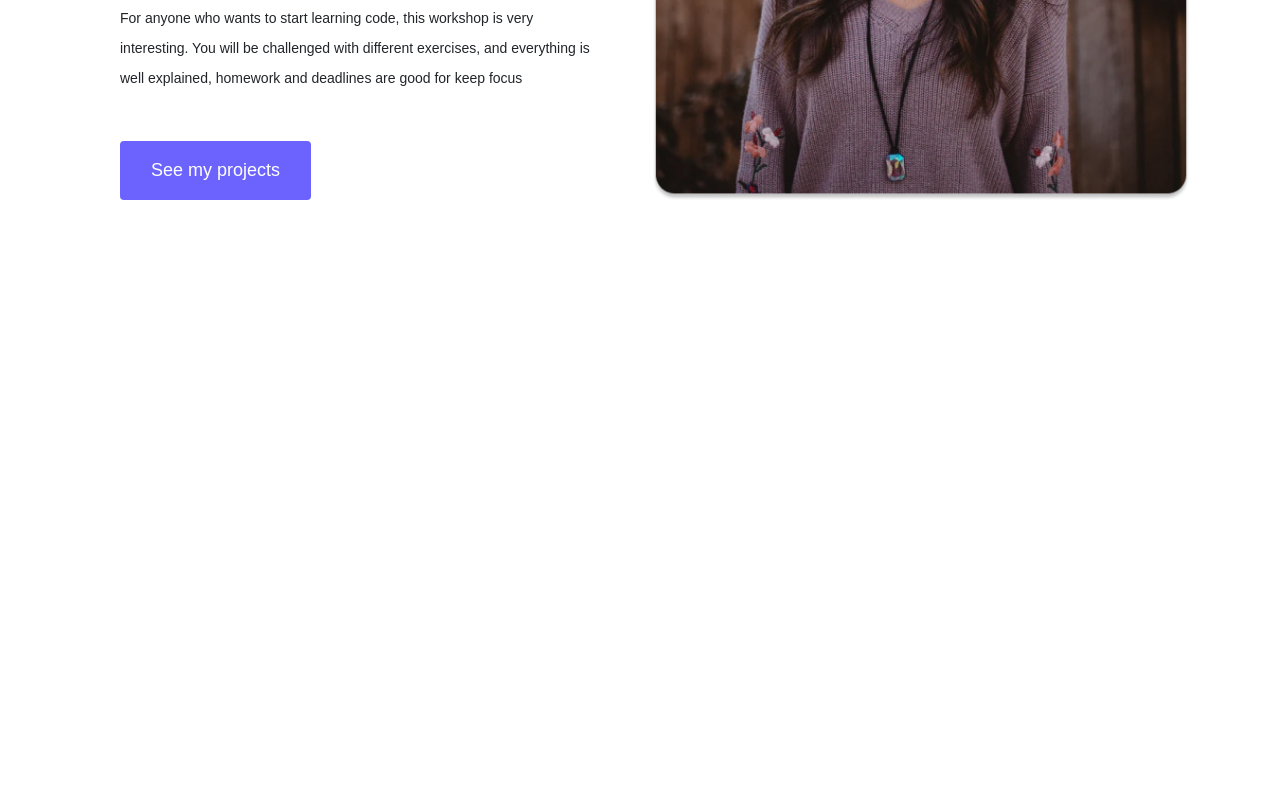
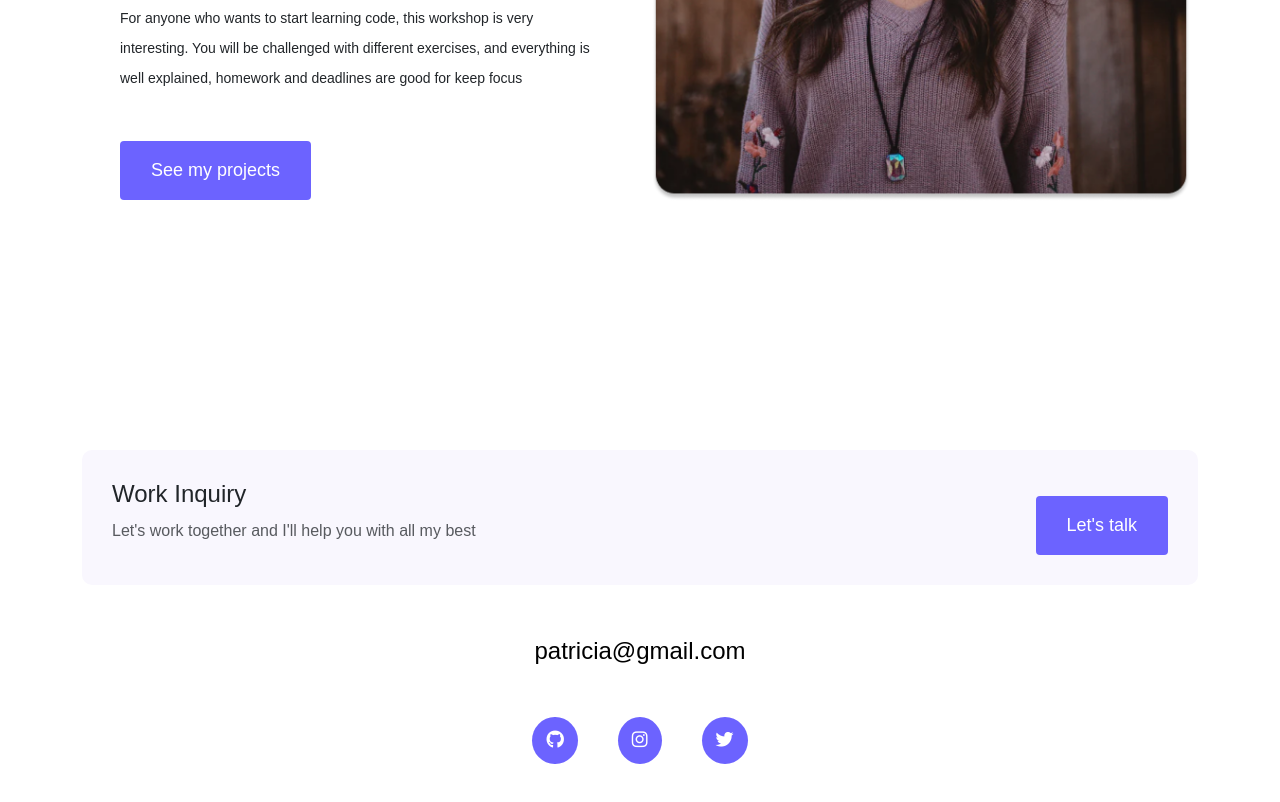
Before and after one commit to Danielafsp/portfolio-project, a plain HTML site: page about.html in a window 1280 px wide. Shown: the part 563-1365 px from the top of the page. Before the commit the page ends 953 px from the top, so only its background shows below. Drawn offline with nearby package versions, Linux system fonts and the light colour scheme.

Commit message:
Add footer to html pages

```diff
--- a/about.html
+++ b/about.html
@@ -89,5 +89,56 @@
         </div>
       </div>
     </div>
+    <div class="container">
+      <footer>
+        <div class="contact-box justify-content-between mb-5 d-none d-md-flex">
+          <div>
+            <h4>Work Inquiry</h4>
+            <p class="text-muted">
+              Let's work together and I'll help you with all my best
+            </p>
+          </div>
+          <div>
+            <a
+              href="/contact.html"
+              class="btn btn-branding mt-3"
+              title="Contact Patrícia"
+              >Let's talk</a
+            >
+          </div>
+        </div>
+        <div class="d-flex justify-content-center mb-5">
+          <a
+            href="mailto:patricia@gmail.com"
+            class="email-link"
+            title="Email Patrícia"
+            >patricia@gmail.com</a
+          >
+        </div>
+        <div class="social-links d-flex justify-content-center">
+          <a
+            href="https://www.github.com/patricia"
+            target="_blank"
+            title="GitHub"
+          >
+            <i class="fab fa-github"></i>
+          </a>
+          <a
+            href="https://www.instagram.com/patricia"
+            target="_blank"
+            title="Instagram"
+          >
+            <i class="fab fa-instagram"></i>
+          </a>
+          <a
+            href="https://www.twitter.com/patricia"
+            target="_blank"
+            title="twitter"
+          >
+            <i class="fab fa-twitter"></i>
+          </a>
+        </div>
+      </footer>
+    </div>
   </body>
 </html>
```
Also changed, not shown: contact.html (+51 -0 lines), work.html (+51 -0 lines).
